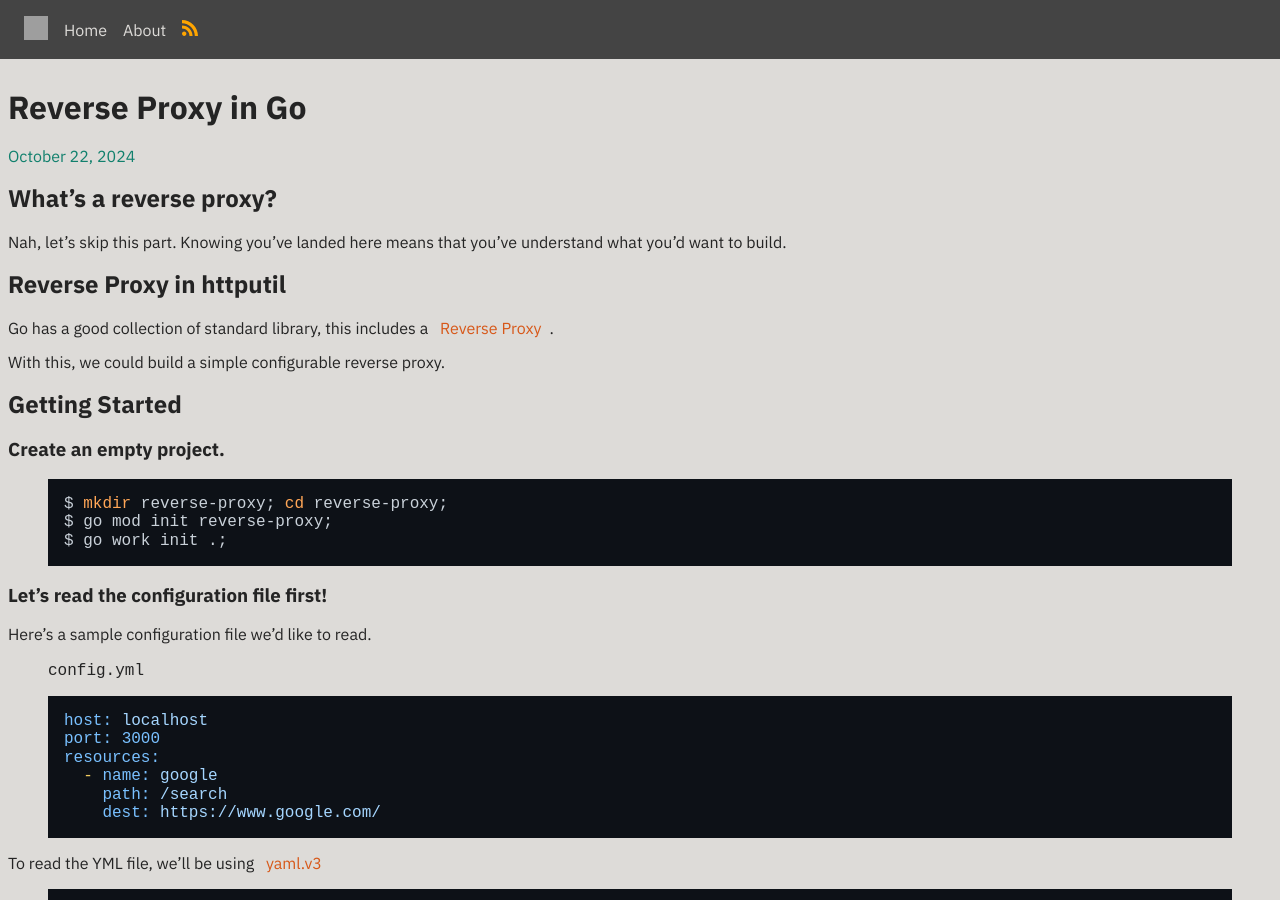
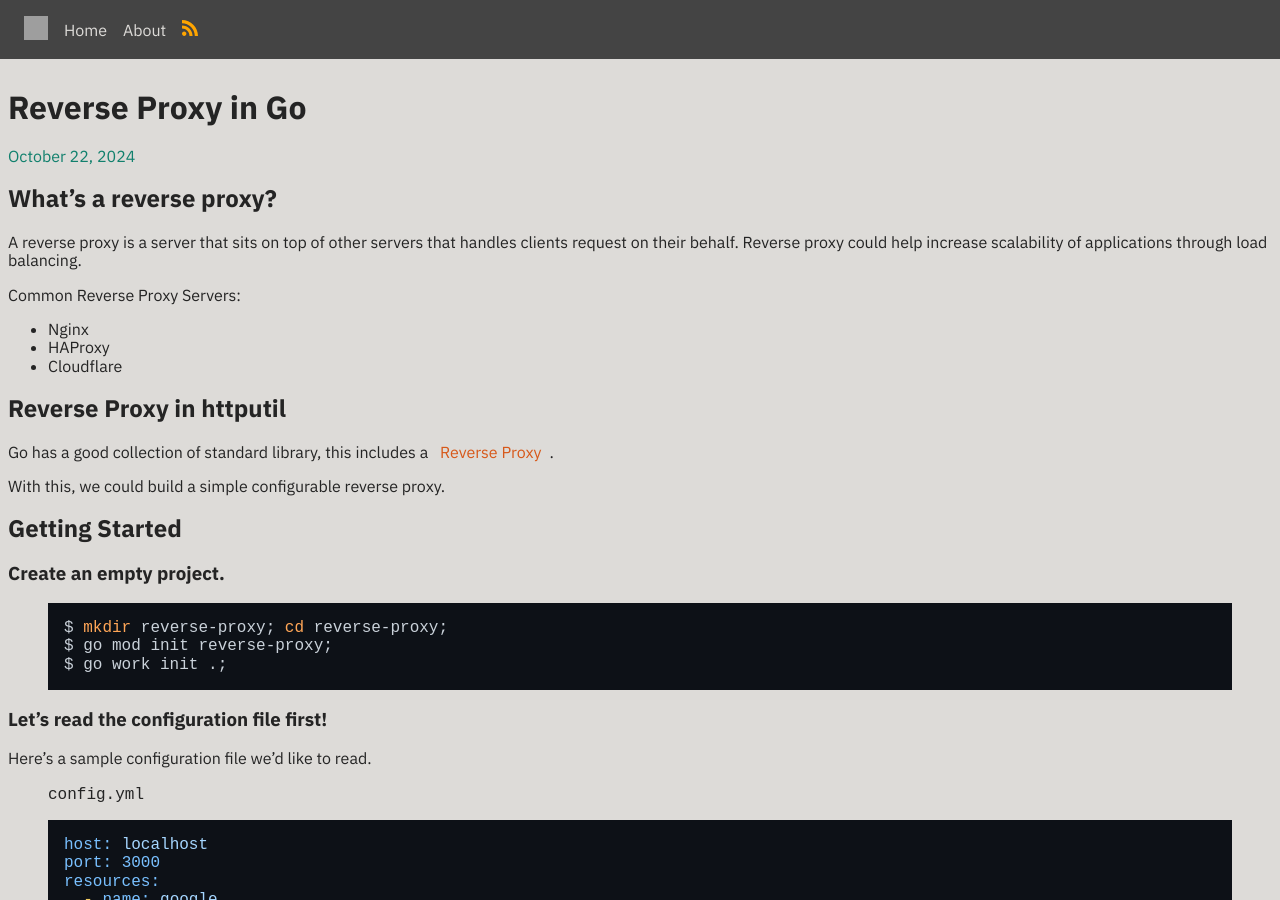
Before and after one commit to jabernardo/blog, a Jekyll site: the page built from _posts/2024-10-22-reverse-proxy-in-go.markdown, in a window 1280 px wide and 900 px high. Built offline with Jekyll 4.4.1, drawn with Linux system fonts in a browser that asks for light colours; nearby versions of some CDN libraries; grey boxes are pictures that could not be loaded.

Commit message:
update intro

```diff
--- a/_posts/2024-10-22-reverse-proxy-in-go.markdown
+++ b/_posts/2024-10-22-reverse-proxy-in-go.markdown
@@ -10,8 +10,12 @@ preview: https://res.cloudinary.com/sudoaldrich/image/upload/f_auto,q_auto/v1/bl
 
 ## What's a reverse proxy?
 
-Nah, let's skip this part. Knowing you've landed here means that you've understand what you'd want to build.
+A reverse proxy is a server that sits on top of other servers that handles clients request on their behalf. Reverse proxy could help increase scalability of applications through load balancing.
 
+Common Reverse Proxy Servers:
+- Nginx
+- HAProxy
+- Cloudflare
 
 ## Reverse Proxy in httputil
 
```
